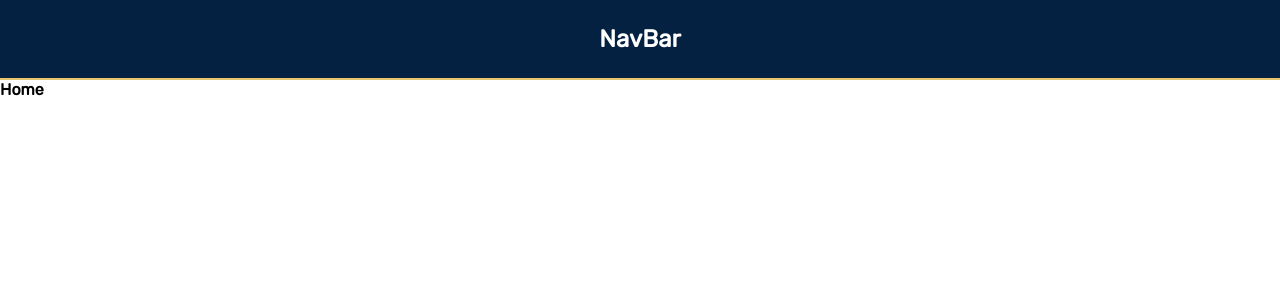
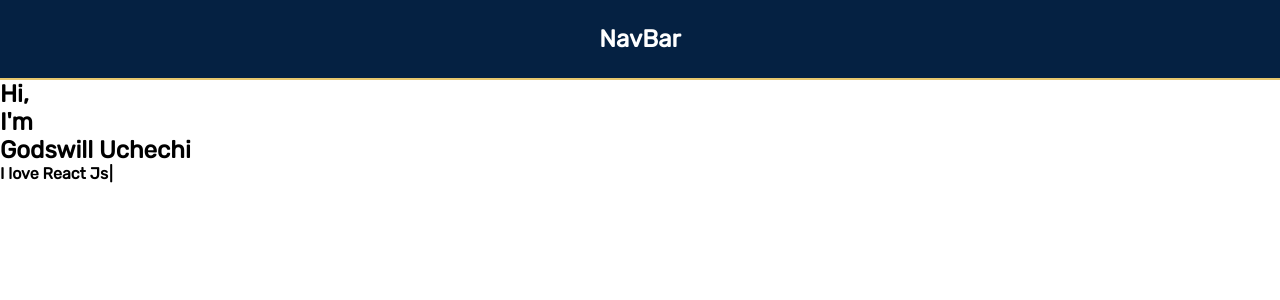
Before and after one commit to GUchechi/Animated-typewriter-effect, a React (Create React App) app: page / in a window 1280 px wide. Shown: the top 300 px of the page. Built offline with nearby package versions, Linux system fonts and the light colour scheme.

Commit message:
added typewriter animation  effect

```diff
--- a/src/components/Home/Home.jsx
+++ b/src/components/Home/Home.jsx
@@ -1,9 +1,39 @@
-import React from 'react'
+import React, { useState } from 'react'
+import Typewriter from 'typewriter-effect';
 import './Home.css'
 
 const Home = () => {
+    const [state] = useState({
+        title: 'Hi,',
+        titleTwo: "I'm",
+        titleThree: "Godswill Uchechi",
+        image: ""
+    })
+
+
   return (
-    <div>Home</div>
+    <div className='home'>
+        <div className='home-intro'>
+            <h2>
+                <div className='title'>{state.title}</div>
+                <div className='titleTwo'>{state.titleTwo}</div>
+                <div className='titleThree'>{state.titleThree}</div>
+            </h2>
+            <div className='text'>
+                <Typewriter
+                    options={{
+                        autoStart: true,
+                        loop: true,
+                        delay:40,
+                        strings: [
+                            "I'm a Frontend Developer",
+                            "I love React Js",
+                            "I'm a Tech Enthusiast"
+                        ],
+                    }}/>
+            </div>
+        </div>
+    </div>
   )
 }
 
```
